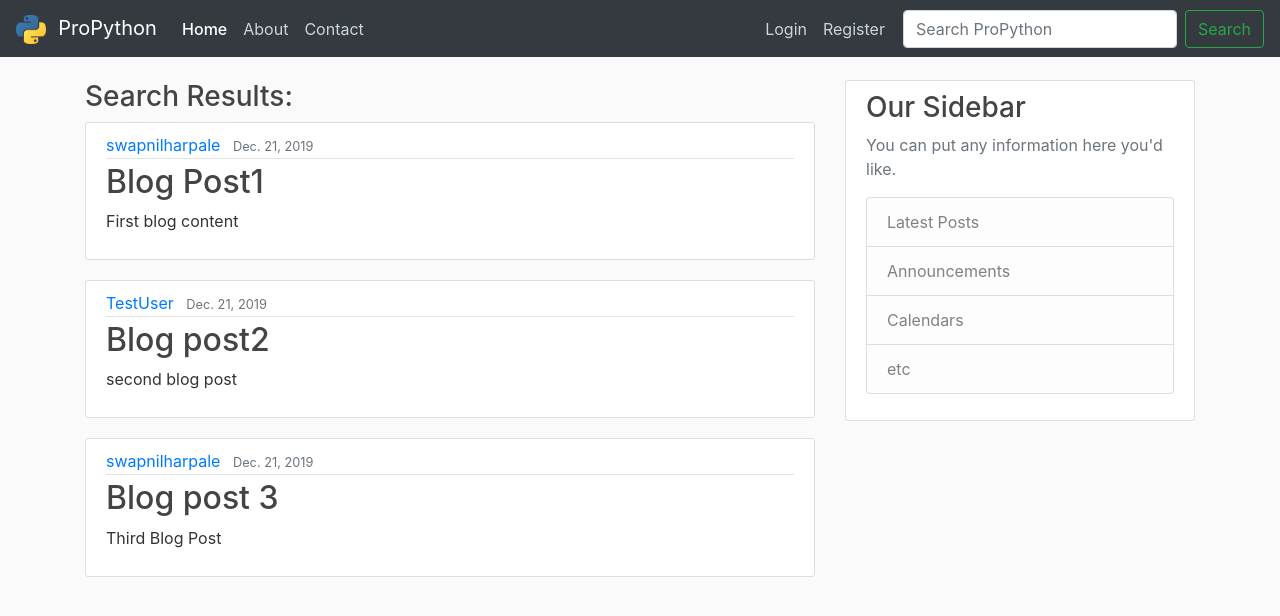
After one commit to Swapnil7711/ProPython-DjangoBlog, a Django app: template ProPython/blog/templates/blog/search.html in a window 1280 px wide. The commit adds this page. Shown: the top 616 px of the page. Run offline with Django 3.2, Linux system fonts and the light colour scheme; the template is opened without the code that fills it: values that come from a table or form of the project are taken from there, others are empty; data comes from the database, SQL or seed files in the repository; some libraries are stand-ins or nearby versions.

Commit message:
added basic search functionality

```diff
--- a/ProPython/blog/templates/blog/base.html
+++ b/ProPython/blog/templates/blog/base.html
@@ -23,7 +23,7 @@
 <body>
     <header class="site-header">
       <nav class="navbar navbar-expand-md navbar-dark bg-dark  fixed-top">
-        <div class="container">
+
           <a class="navbar-brand mr-4" href="{% url 'blog-home' %}">
           <img style="max-width:30px;" src="{% static 'blog/propython.png' %}" alt="My image"/> <span style='margin-left: 5%; padding-top:10%;'>ProPython</span>
            </a>
@@ -42,7 +42,10 @@
               <a class="nav-item nav-link" href="#">Register</a>
             </div>
           </div>
-        </div>
+          <form method = "GET" action = "/search" class="form-inline my-2 my-lg-0" style="margin-left: 10px">
+      <input class="form-control mr-sm-2" type="search"  name = "query" id = "query" placeholder="Search ProPython" aria-label="Search">
+      <button class="btn btn-outline-success my-2 my-sm-0" type="submit">Search</button>
+    </form>
       </nav>
     </header>
        <!-- messages -->
--- /dev/null
+++ b/ProPython/blog/templates/blog/search.html
@@ -0,0 +1,19 @@
+
+{% extends "blog/base.html" %}
+{% block homeactive %}active{% endblock homeactive %}
+
+{% block content %}
+<h3>Search Results: </h3>
+    {% for post in posts %}
+        <article class="media content-section">
+          <div class="media-body">
+            <div class="article-metadata">
+              <a class="mr-2" href="#">{{ post.author }}</a>
+              <small class="text-muted">{{ post.date_posted }}</small>
+            </div>
+            <h2><a class="article-title" href="#">{{ post.title }}</a></h2>
+            <p class="article-content">{{ post.content }}</p>
+          </div>
+        </article>
+    {% endfor %}
+{% endblock content %}
--- a/ProPython/blog/urls.py
+++ b/ProPython/blog/urls.py
@@ -5,4 +5,5 @@
     path("", views.home, name="blog-home"),
     path("about", views.about, name="blog-about"),
     path("contact", views.contact, name="blog-contact"),
+    path("search", views.search, name="blog-search"),
 ]
```
Also changed, not shown: ProPython/blog/views.py (+7 -0 lines).
